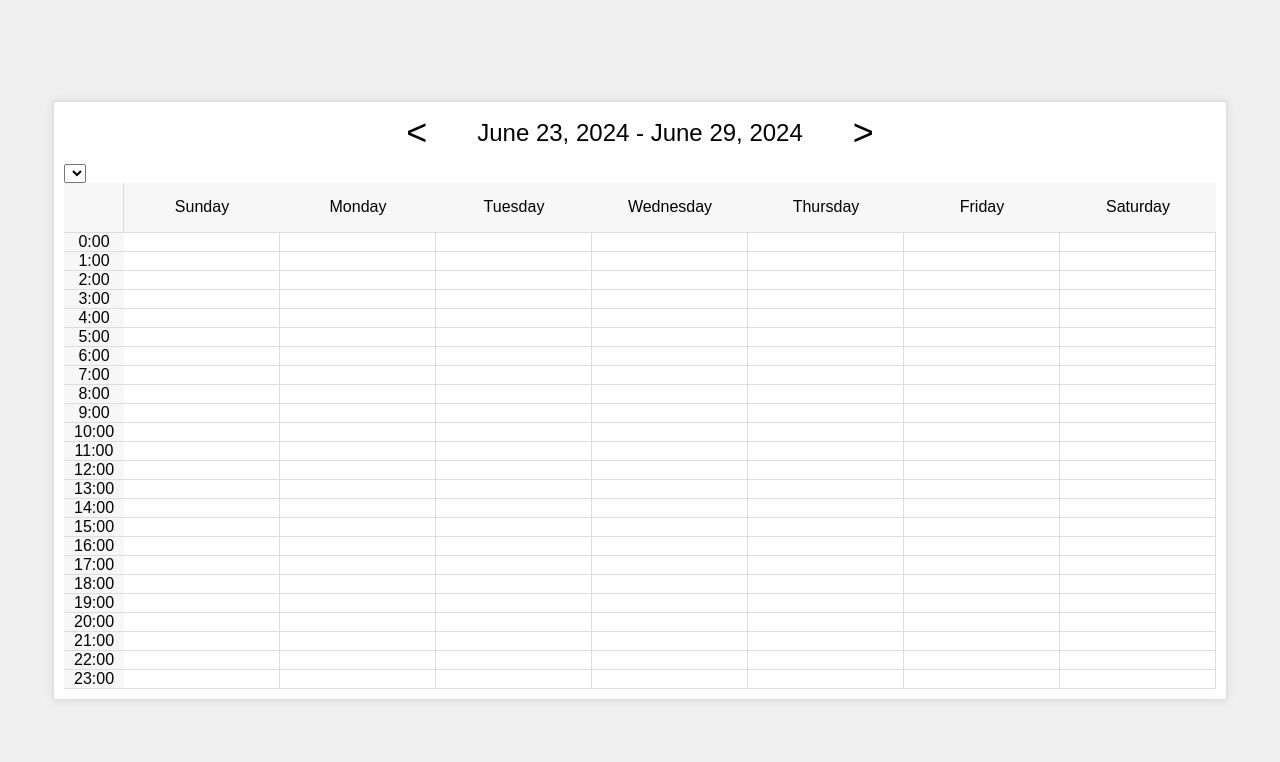
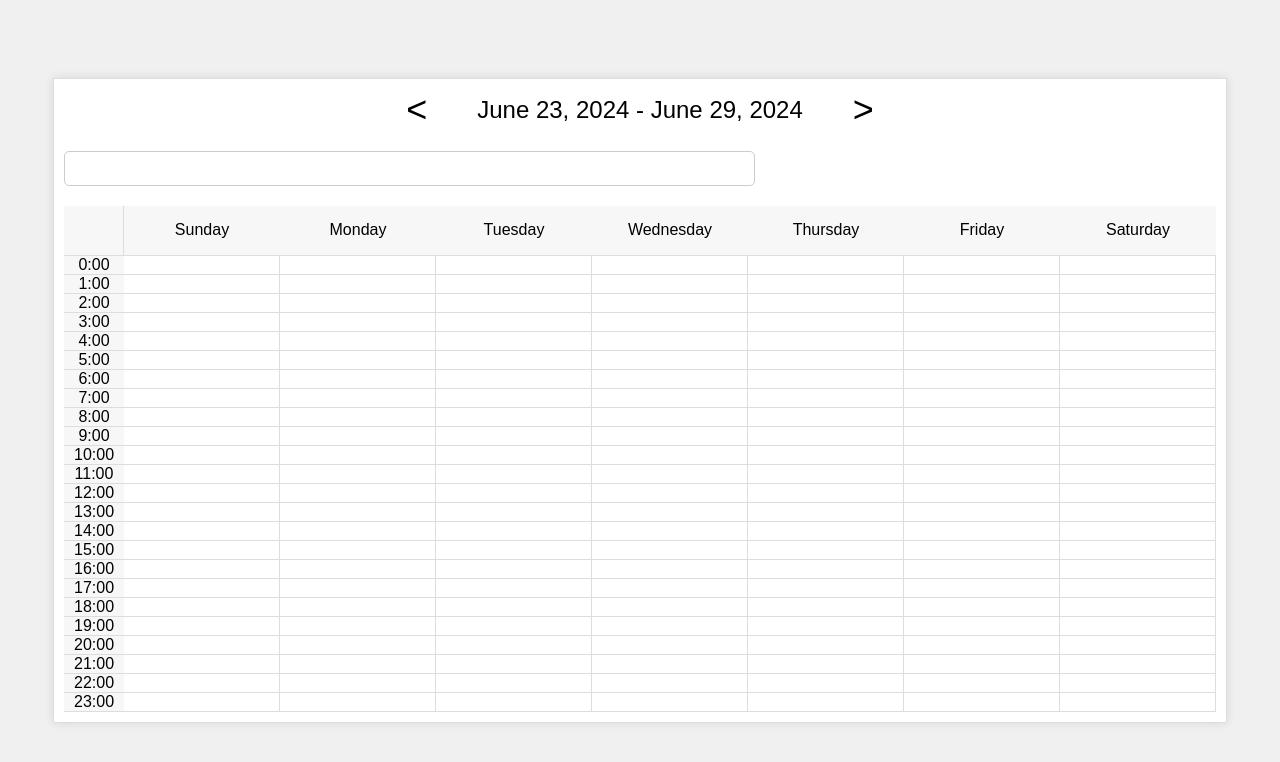
Before and after one commit to MehradMilan/Integrated-Healthcare-Management-System, a Django app: page /doctors_calendar_for_guardian/ in a window 1280 px wide. Shown: the top 762 px of the page. Run offline with Django 4.2, Linux system fonts and the light colour scheme; lists and menus that the app fills with data are empty.

Commit message:
add new stuff and all

```diff
--- a/ihms/accounts/templates/doctors_calendar_for_guardian.html
+++ b/ihms/accounts/templates/doctors_calendar_for_guardian.html
@@ -28,7 +28,7 @@
         .week-header {
             text-align: center;
             font-size: 1.5em;
-            margin-bottom: 10px;
+            margin-bottom: 20px; /* Increased margin for spacing */
             display: flex;
             align-items: center;
             justify-content: center;
@@ -40,6 +40,18 @@
             font-size: 1.5em;
             cursor: pointer;
             padding: 0 50px;
+        }
+
+        #choice-box {
+            width: 60%; /* Adjusted width for a better look */
+            padding: 8px; /* Padding for better appearance */
+            margin-bottom: 20px; /* Space before the calendar starts */
+            font-size: 1em; /* Font size matching other elements */
+            cursor: pointer; /* Indicates it's selectable */
+            border: 1px solid #ccc; /* Subtle border */
+            border-radius: 5px; /* Rounded corners */
+            appearance: none; /* Removes default styling of select box in webkit browsers */
+            background-color: white; /* Background color */
         }
 
         .calendar {
@@ -113,6 +125,7 @@
         }
 
     </style>
+
 </head>
 <body>
 <div class="calendar-container">
@@ -137,7 +150,7 @@
     </div>
 </div>
 <script>
-    const global_doctor_id = {{ doctor_id }};
+    const global_doctor_id = {{ doctor_id }}
 
     function formatDateTime(date) {
         const year = date.getUTCFullYear();
```
